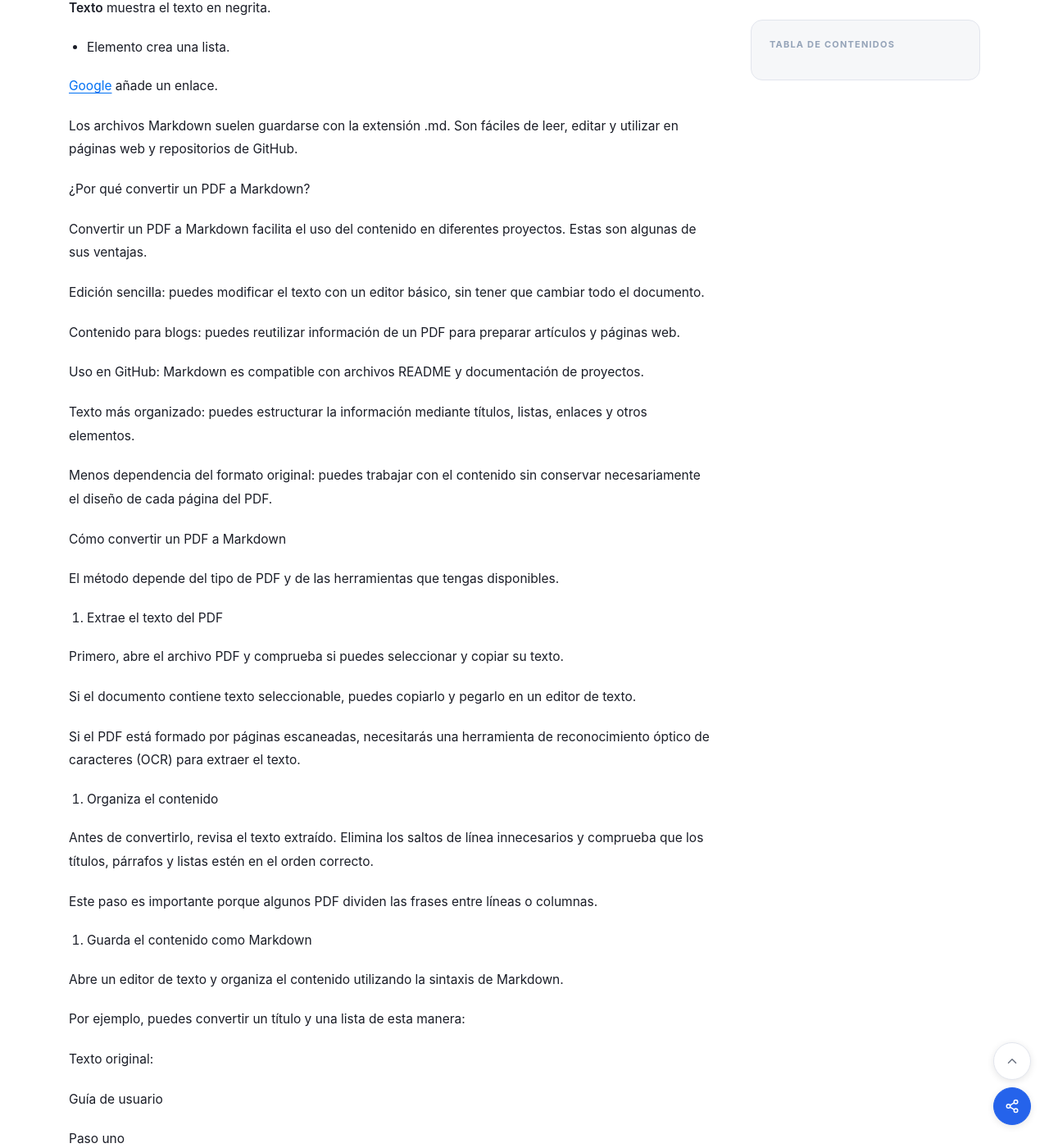
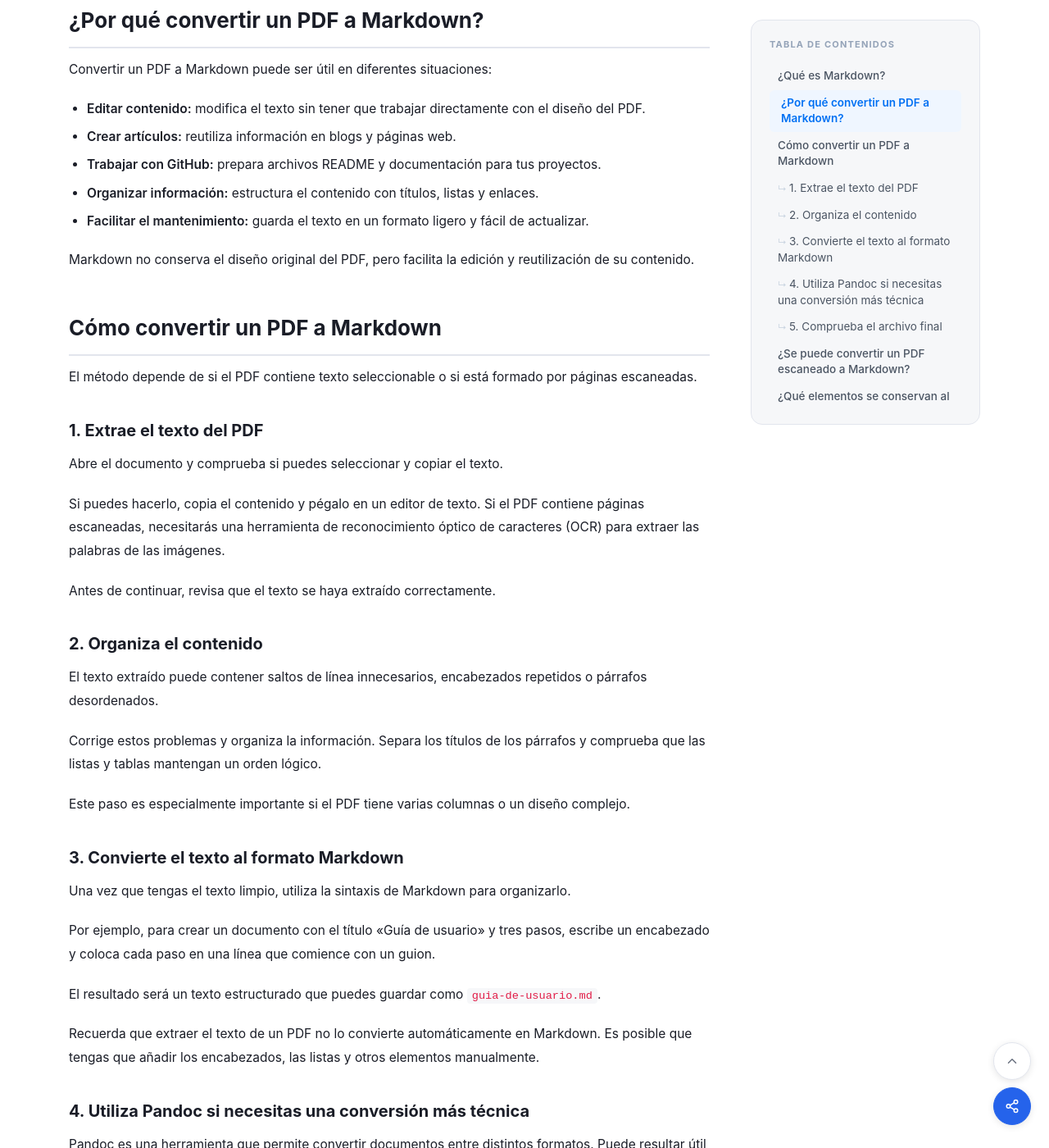
Before and after one commit to rforrupesh/jekyllmultilingual, a Jekyll site: the page built from _posts/es/2026-10-22-convertir-pdf-a-markdown.md, in a window 1280 px wide and 1400 px high, scrolled down 1148 px. Shown: the whole window at 82% size. Built offline with Jekyll 4.4.1, drawn with Linux system fonts in a browser that asks for light colours; some of the changed text lies outside the part shown.

Commit message:
Actualiza título y descripción del artículo sobre PDF a Markdown
Actualiza el título y la descripción del artículo sobre la conversión de PDF a Markdown. Mejora la claridad del contenido y organiza la información de manera más efectiva.

```diff
--- a/_posts/es/2026-10-22-convertir-pdf-a-markdown.md
+++ b/_posts/es/2026-10-22-convertir-pdf-a-markdown.md
@@ -1,120 +1,121 @@
 ---
 layout: post
-title: "Convertir PDF a Markdown: por qué importa y cómo hacerlo"
+title: "Convertir PDF a Markdown: guía sencilla"
 thumbnail: /assets/img/convertir-pdf-a-markdown.webp
-description: Descubre cómo convertir PDF a Markdown, por qué es útil y qué métodos puedes usar para extraer texto y conservar la estructura del documento.
+description: Aprende cómo convertir un PDF a Markdown para editar, organizar y reutilizar su contenido en blogs, documentos y proyectos de GitHub.
 lang: es
 ref: convertir-pdf-a-markdown
 ---
 
-Los archivos PDF son útiles para compartir documentos, pero no siempre son fáciles de editar. Si quieres reutilizar su contenido en un blog, una página web o un proyecto de GitHub, convertir PDF a Markdown puede ser una buena opción.
+Los archivos PDF son útiles para compartir documentos, pero editar su contenido puede ser complicado. Si quieres utilizar ese texto en un blog, una página web o un proyecto de GitHub, convertir PDF a Markdown puede ayudarte.
 
-Markdown es un formato de texto sencillo que permite crear títulos, listas, enlaces y otros elementos sin usar herramientas complicadas.
+Markdown es un formato de texto sencillo que permite crear títulos, listas, enlaces y otros elementos. En esta guía, aprenderás cómo preparar el contenido de un PDF y convertirlo en un archivo Markdown.
 
-En esta guía, aprenderás qué es Markdown, cómo preparar el contenido de un PDF y qué opciones puedes utilizar para convertirlo.
+## ¿Qué es Markdown?
 
-¿Qué es Markdown?
+Markdown es un lenguaje de marcado ligero que utiliza símbolos sencillos para organizar el texto. Sus archivos suelen tener la extensión `.md` y se pueden abrir con cualquier editor de texto.
 
-Markdown es un lenguaje de marcado ligero. Utiliza símbolos sencillos para dar formato al texto.
+Por ejemplo, puedes escribir `# Mi título` para crear un encabezado, utilizar `**texto**` para mostrar palabras en negrita o añadir un guion al principio de una línea para crear una lista.
 
-Por ejemplo:
+No necesitas conocimientos avanzados de programación para empezar a utilizarlo.
 
-# Título crea un encabezado.
+## ¿Por qué convertir un PDF a Markdown?
 
-**Texto** muestra el texto en negrita.
+Convertir un PDF a Markdown puede ser útil en diferentes situaciones:
 
-- Elemento crea una lista.
+- **Editar contenido:** modifica el texto sin tener que trabajar directamente con el diseño del PDF.
+- **Crear artículos:** reutiliza información en blogs y páginas web.
+- **Trabajar con GitHub:** prepara archivos README y documentación para tus proyectos.
+- **Organizar información:** estructura el contenido con títulos, listas y enlaces.
+- **Facilitar el mantenimiento:** guarda el texto en un formato ligero y fácil de actualizar.
 
-[Google](https://google.com) añade un enlace.
+Markdown no conserva el diseño original del PDF, pero facilita la edición y reutilización de su contenido.
 
-Los archivos Markdown suelen guardarse con la extensión .md. Son fáciles de leer, editar y utilizar en páginas web y repositorios de GitHub.
+## Cómo convertir un PDF a Markdown
 
-¿Por qué convertir un PDF a Markdown?
+El método depende de si el PDF contiene texto seleccionable o si está formado por páginas escaneadas.
 
-Convertir un PDF a Markdown facilita el uso del contenido en diferentes proyectos. Estas son algunas de sus ventajas.
+### 1. Extrae el texto del PDF
 
-Edición sencilla: puedes modificar el texto con un editor básico, sin tener que cambiar todo el documento.
+Abre el documento y comprueba si puedes seleccionar y copiar el texto.
 
-Contenido para blogs: puedes reutilizar información de un PDF para preparar artículos y páginas web.
+Si puedes hacerlo, copia el contenido y pégalo en un editor de texto. Si el PDF contiene páginas escaneadas, necesitarás una herramienta de reconocimiento óptico de caracteres (OCR) para extraer las palabras de las imágenes.
 
-Uso en GitHub: Markdown es compatible con archivos README y documentación de proyectos.
+Antes de continuar, revisa que el texto se haya extraído correctamente.
 
-Texto más organizado: puedes estructurar la información mediante títulos, listas, enlaces y otros elementos.
+### 2. Organiza el contenido
 
-Menos dependencia del formato original: puedes trabajar con el contenido sin conservar necesariamente el diseño de cada página del PDF.
+El texto extraído puede contener saltos de línea innecesarios, encabezados repetidos o párrafos desordenados.
 
-Cómo convertir un PDF a Markdown
+Corrige estos problemas y organiza la información. Separa los títulos de los párrafos y comprueba que las listas y tablas mantengan un orden lógico.
 
-El método depende del tipo de PDF y de las herramientas que tengas disponibles.
+Este paso es especialmente importante si el PDF tiene varias columnas o un diseño complejo.
 
-1. Extrae el texto del PDF
+### 3. Convierte el texto al formato Markdown
 
-Primero, abre el archivo PDF y comprueba si puedes seleccionar y copiar su texto.
+Una vez que tengas el texto limpio, utiliza la sintaxis de Markdown para organizarlo.
 
-Si el documento contiene texto seleccionable, puedes copiarlo y pegarlo en un editor de texto.
+Por ejemplo, para crear un documento con el título «Guía de usuario» y tres pasos, escribe un encabezado y coloca cada paso en una línea que comience con un guion.
 
-Si el PDF está formado por páginas escaneadas, necesitarás una herramienta de reconocimiento óptico de caracteres (OCR) para extraer el texto.
+El resultado será un texto estructurado que puedes guardar como `guia-de-usuario.md`.
 
-2. Organiza el contenido
+Recuerda que extraer el texto de un PDF no lo convierte automáticamente en Markdown. Es posible que tengas que añadir los encabezados, las listas y otros elementos manualmente.
 
-Antes de convertirlo, revisa el texto extraído. Elimina los saltos de línea innecesarios y comprueba que los títulos, párrafos y listas estén en el orden correcto.
+### 4. Utiliza Pandoc si necesitas una conversión más técnica
 
-Este paso es importante porque algunos PDF dividen las frases entre líneas o columnas.
+Pandoc es una herramienta que permite convertir documentos entre distintos formatos. Puede resultar útil si necesitas automatizar parte del proceso.
 
-3. Guarda el contenido como Markdown
+Sin embargo, Pandoc no suele convertir directamente un PDF común a Markdown. Primero tendrás que extraer el texto o convertir el documento a un formato compatible.
 
-Abre un editor de texto y organiza el contenido utilizando la sintaxis de Markdown.
+Por ejemplo, si ya has extraído el texto y lo has guardado en un archivo llamado `documento.txt`, puedes utilizar este comando:
 
-Por ejemplo, puedes convertir un título y una lista de esta manera:
+    pandoc documento.txt -o documento.md
 
-Texto original:
+Este comando genera un archivo Markdown a partir del texto. No recupera automáticamente toda la estructura original del PDF, por lo que tendrás que revisar el resultado.
 
-Guía de usuario
+### 5. Comprueba el archivo final
 
-Paso uno
+Abre el archivo `.md` en un editor compatible con Markdown o visualízalo en GitHub.
 
-Paso dos
+Comprueba que los títulos, las listas, los enlaces y las tablas se muestren correctamente. Si el documento original contiene imágenes, puede que tengas que guardar esas imágenes por separado y añadirlas al archivo Markdown.
 
-Paso tres
+Guarda los cambios y revisa el documento antes de publicarlo.
 
-Formato Markdown:
+## ¿Se puede convertir un PDF escaneado a Markdown?
 
-# Guía de usuario
+Sí, pero primero necesitas extraer el texto mediante OCR.
 
-- Paso uno
-- Paso dos
-- Paso tres
+Un PDF escaneado contiene páginas que funcionan como imágenes. Por eso, copiar el texto directamente puede no funcionar.
 
-Guarda el archivo con un nombre como guia-de-usuario.md.
+El OCR reconoce los caracteres de esas imágenes y los convierte en texto editable. Después, puedes corregir los errores y organizar el contenido utilizando Markdown.
 
-4. Revisa el resultado
+La precisión depende de la calidad del escaneo, el idioma y la claridad del documento.
 
-Abre el archivo .md en un editor compatible con Markdown y comprueba que el contenido se muestre correctamente.
+## ¿Qué elementos se conservan al convertir PDF a Markdown?
 
-Revisa especialmente las tablas, los enlaces, las imágenes y los caracteres especiales. Es posible que tengas que corregir estos elementos manualmente.
+El resultado depende de la estructura del documento y del método utilizado.
 
-¿Se puede convertir cualquier PDF a Markdown?
+- **Texto:** suele ser el elemento más fácil de recuperar cuando se puede seleccionar.
+- **Títulos y subtítulos:** pueden necesitar formato manual.
+- **Listas:** a menudo requieren pequeños ajustes.
+- **Tablas:** pueden perder su estructura y necesitar una reconstrucción.
+- **Imágenes:** normalmente deben extraerse o añadirse por separado.
+- **Fuentes y colores:** no se conservan como en el diseño original del PDF.
 
-Sí, se puede recuperar el contenido de muchos archivos PDF, pero el resultado depende de cómo se creó el documento.
+Por eso, conviene revisar el archivo convertido antes de utilizarlo en una página web o un proyecto.
 
-Un PDF con texto seleccionable suele ser más fácil de procesar. En cambio, un PDF escaneado necesita OCR para reconocer las palabras de cada página.
+## PDF y Markdown: ¿cuál es la diferencia?
 
-También debes tener en cuenta que Markdown no conserva automáticamente el diseño exacto del PDF. Los colores, las fuentes, las columnas y la posición de los elementos pueden cambiar.
+PDF y Markdown sirven para propósitos diferentes.
 
-Si el documento contiene muchas tablas o imágenes, revisa el resultado antes de utilizarlo.
+PDF es adecuado para compartir documentos cuyo diseño debe mantenerse estable en distintos dispositivos. Markdown es más práctico para editar texto, escribir documentación y publicar contenido en plataformas compatibles.
 
-PDF y Markdown: ¿cuál es la diferencia?
+Si necesitas presentar un informe con un diseño específico, PDF puede ser la mejor opción. Si quieres actualizar el contenido con frecuencia o gestionarlo en GitHub, Markdown puede facilitar el trabajo.
 
-PDF está pensado para mantener una presentación consistente del documento. Markdown está diseñado para escribir y organizar contenido de forma sencilla.
+## Conclusión
 
-Elige PDF cuando necesites compartir un documento con un diseño estable. Utiliza Markdown cuando quieras editar el texto, publicar contenido en una web o gestionar documentación en GitHub.
+Convertir PDF a Markdown es una forma práctica de reutilizar el contenido de tus documentos. El proceso consiste en extraer el texto, corregirlo, organizarlo y guardarlo en un archivo `.md`.
 
-Ambos formatos tienen usos diferentes y pueden complementarse.
+Los documentos con texto seleccionable suelen ser más fáciles de procesar. Los PDF escaneados necesitan OCR, y los archivos con tablas o imágenes pueden requerir algunos ajustes manuales.
 
-Conclusión
-
-Convertir PDF a Markdown es útil cuando necesitas editar, reutilizar o publicar el contenido de un documento. El proceso consiste en extraer el texto, organizarlo, aplicar el formato Markdown y revisar el resultado.
-
-Si el PDF contiene texto seleccionable, empezar suele ser sencillo. Para documentos escaneados, necesitarás OCR.
-
-Con unos pocos pasos, puedes transformar el contenido de un PDF en un archivo .md más fácil de mantener y reutilizar.
+Con el método adecuado, puedes convertir el contenido de un PDF en texto más fácil de editar, mantener y publicar.
```
